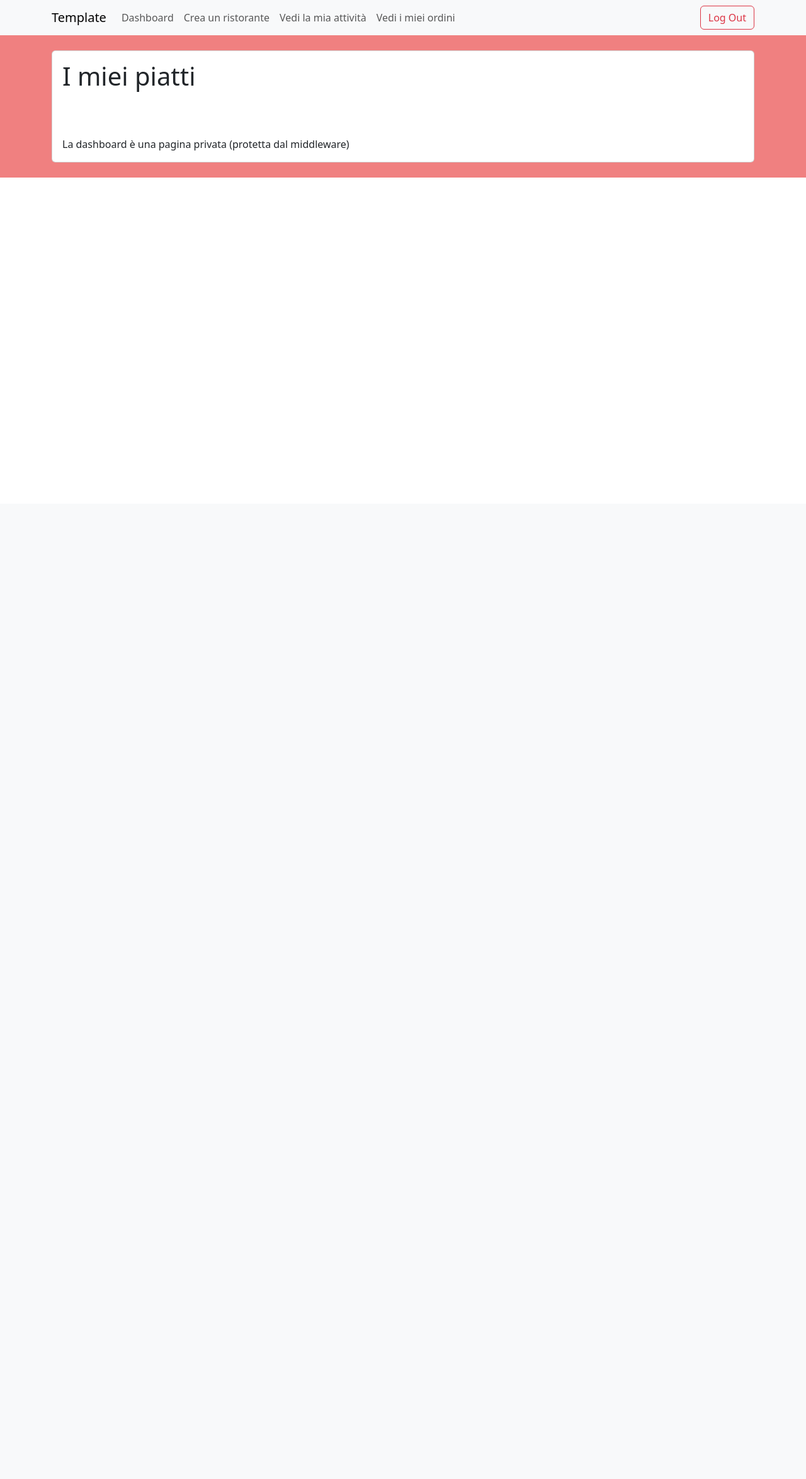
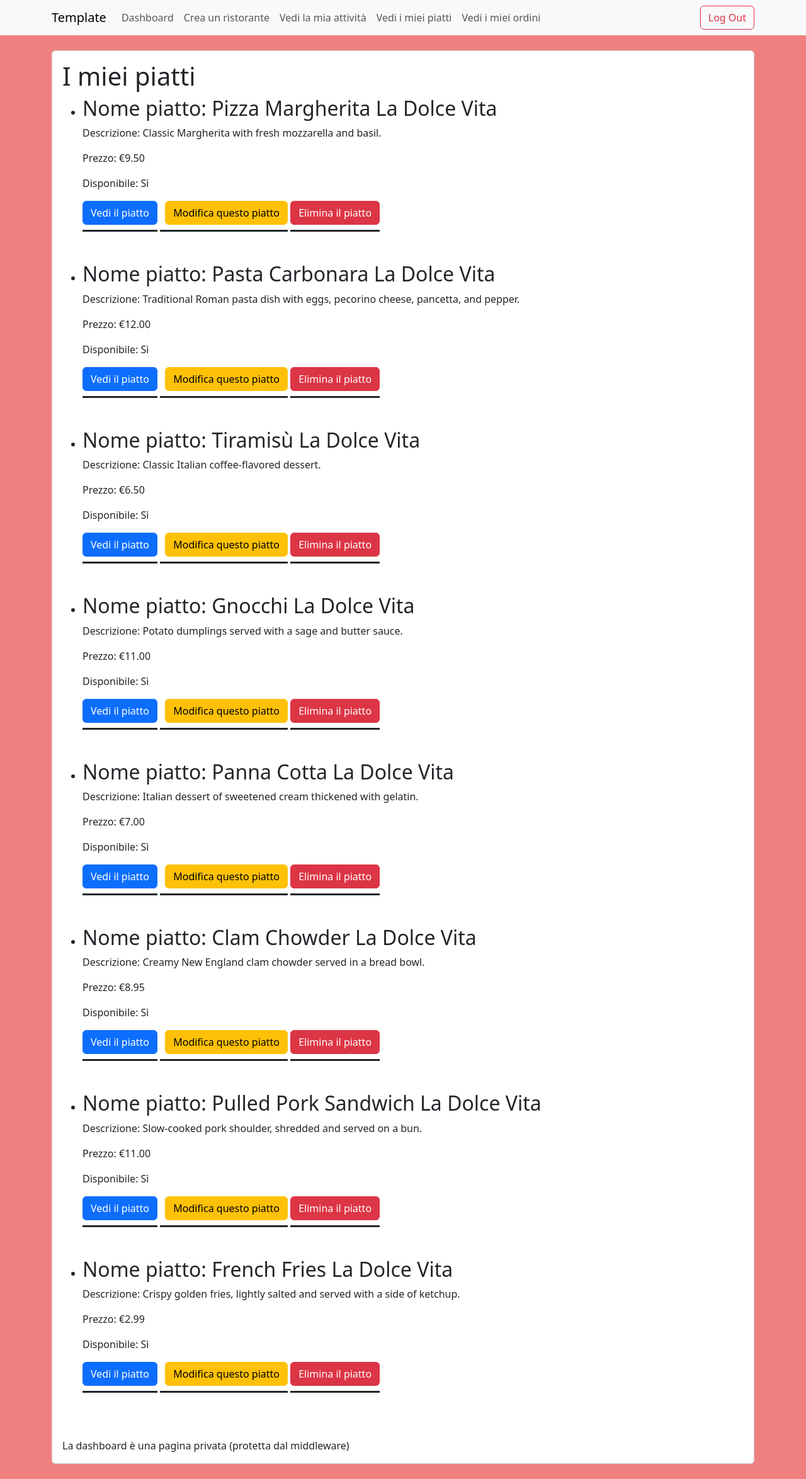
Before and after one commit to ClaudioScordari/deliveboo-backend, a Laravel app: page /admin/plates in a window 1280 px wide. Shown: the whole page at 63% size. Before the commit the page ends 282 px from the top, so only its background shows below. Run offline with Laravel 10, Linux system fonts and the light colour scheme; a user stored in the database is signed in; data comes from the database, SQL or seed files in the repository; style sheets or scripts are compiled from the project's sources.

Commit message:
FIX index plates

```diff
--- a/app/Http/Controllers/Admin/PlateController.php
+++ b/app/Http/Controllers/Admin/PlateController.php
@@ -7,14 +7,16 @@ use Illuminate\Http\Request;
 
 // Models
 use App\Models\Plate;
-use App\Models\Restaurant;
 
 class PlateController extends Controller
 {
-    public function index(Restaurant $restaurant)
+    public function index()
     {
-        $plates = Plate::where('restaurant_id', $restaurant->id)->get();
+        // Ottiene l'ID del ristorante dell'utente autenticato
+        $restaurantId = auth()->user()->restaurant->id;
 
-        return view('admin.plates.index', compact('plates', 'restaurant'));
+        $plates = Plate::where('restaurant_id', $restaurantId)->get();
+        return view('admin.plates.index', compact('plates'));
     }
+
 }
--- a/resources/views/admin/plates/index.blade.php
+++ b/resources/views/admin/plates/index.blade.php
@@ -11,40 +11,35 @@
                         I miei piatti
                     </h1>
 
-                    <br>
-
-                    {{-- {{ dd($plates) }} --}}
-                    {{-- {{ dd($plates) }} --}}
-
                     <ul>
                         @foreach ($plates as $plate)
                             <li class="mb-5">
-                                <h2>
-                                    Nome piatto: <br>
-                                    {{ dd($plate) }}
-                                </h2>
+                                <h2>Nome piatto: {{ $plate->name }}</h2>
+                                <p>Descrizione: {{ $plate->description ?? 'Nessuna descrizione disponibile' }}</p>
+                                <p>Prezzo: €{{ number_format($plate->price, 2) }}</p>
+                                <p>Disponibile: {{ $plate->visible ? 'Sì' : 'No' }}</p>
 
                                 {{-- Show --}}
-                                {{-- <div class="pb-2 border-bottom border-3 border-dark d-inline-block">
+                                <div class="pb-2 border-bottom border-3 border-dark d-inline-block">
                                     <a class="btn btn-primary"
                                         href="{{ route('admin.plates.show', ['plate' => $plate->id]) }}"
                                         >
                                         Vedi il piatto
                                     </a>
-                                </div> --}}
+                                </div>
 
                                 {{-- Edit --}}
-                                {{-- <div class="pb-2 border-bottom border-3 border-dark d-inline-block">
+                                <div class="pb-2 border-bottom border-3 border-dark d-inline-block">
                                     <a
                                         class="btn btn-warning ms-2"
                                         href="{{ route('admin.plates.edit', ['plate' => $plate->id]) }}"
                                         >
                                         Modifica questo piatto
                                     </a>
-                                </div> --}}
+                                </div>
 
                                 {{-- Delete --}}
-                                {{-- <div class="pb-2 border-bottom border-3 border-dark d-inline-block">
+                                <div class="pb-2 border-bottom border-3 border-dark d-inline-block">
                                     <form
                                         onsubmit="return confirm('Sicuro che vuoi eliminare il piatto?')"
                                         action="{{ route('admin.plates.destroy', ['plate' => $plate->id]) }}"
@@ -57,7 +52,7 @@
                                             Elimina il piatto
                                         </button>
                                     </form>
-                                </div> --}}
+                                </div>
                             </li>
                         @endforeach
                     </ul>
--- a/resources/views/layouts/app.blade.php
+++ b/resources/views/layouts/app.blade.php
@@ -46,6 +46,10 @@
                                 </li>
 
                                 <li class="nav-item">
+                                    <a class="nav-link" href="{{ route('admin.plates.index') }}">Vedi i miei piatti</a>
+                                </li>
+
+                                <li class="nav-item">
                                     <a class="nav-link" href="{{ route('admin.orders.index') }}">Vedi i miei ordini</a>
                                 </li>
                             @endauth
```
